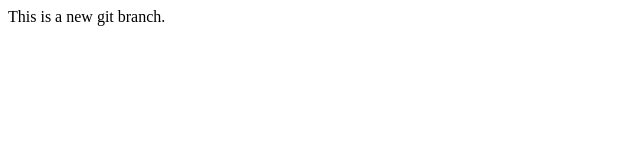
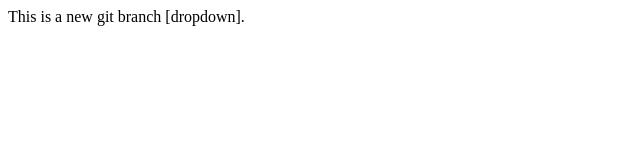
Before and after one commit to Ranganath-J/localRepo, a plain HTML site: page index.html in a window 1280 px wide. Shown: the whole page, without its empty margins (0-640 px from the left). Drawn offline with Linux system fonts and the light colour scheme.

```diff
--- a/index.html
+++ b/index.html
@@ -1 +1 @@
-<p>This is a new git branch.</p>
+<p>This is a new git branch [dropdown].</p>
```
